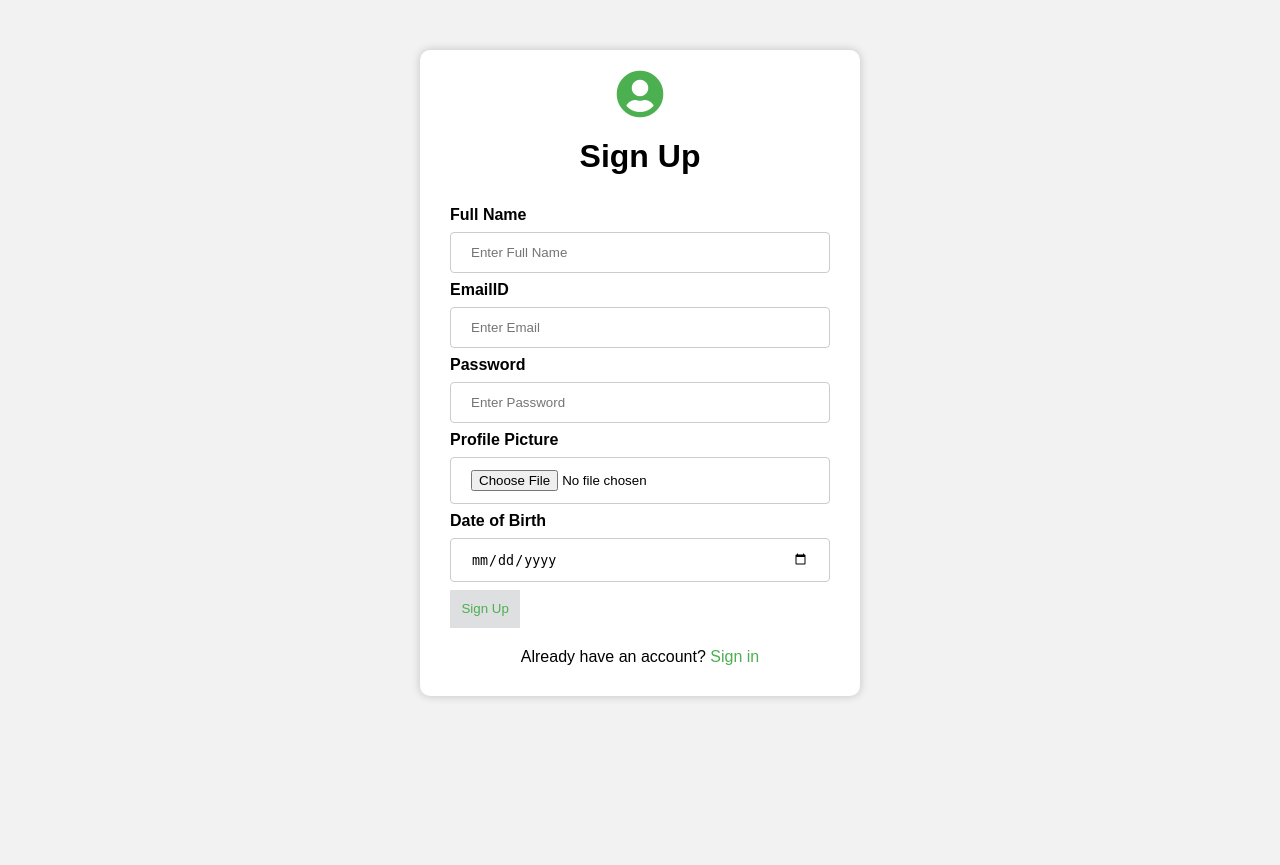
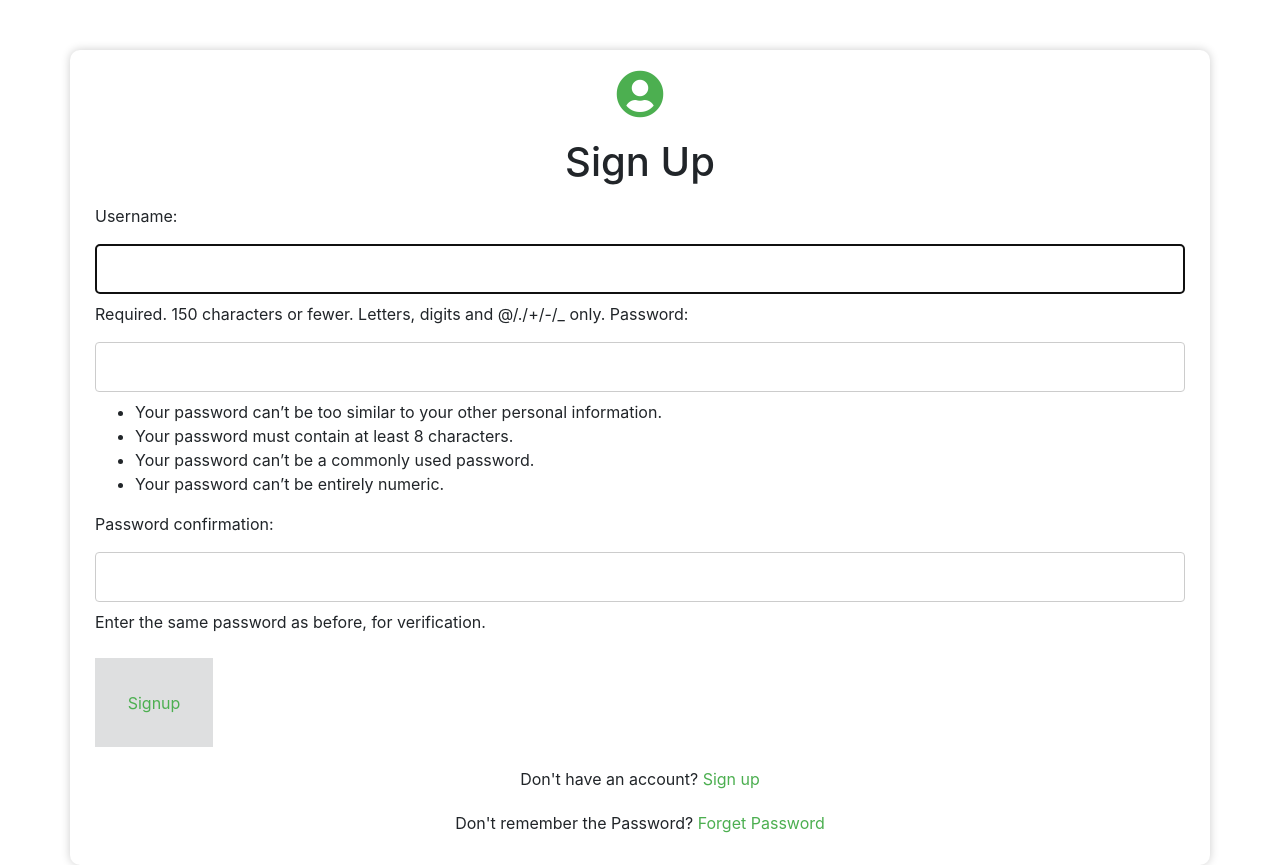
Before and after one commit to GamerBoy2K/movie-recommendation-django, a Django app: page /signup in a window 1280 px wide. Before the commit the page ends 699 px from the top, so only its background shows below. Run offline with Django 4.2, Linux system fonts and the light colour scheme; some libraries are stand-ins or nearby versions.

Commit message:
user registration done with demo 'bob''bobgoodcop'

```diff
--- a/movie_recom/templates/signup.html
+++ b/movie_recom/templates/signup.html
@@ -1,7 +1,7 @@
 <!DOCTYPE html>
 <html>
   <head>
-    <title>Sign Up</title>
+    <title>Login</title>
     <meta charset="UTF-8">
     <meta name="viewport" content="width=device-width, initial-scale=1">
     <link rel="stylesheet" href="https://cdnjs.cloudflare.com/ajax/libs/font-awesome/5.15.3/css/all.min.css" integrity="sha512-7YDF2HqbLj7+bFgE8uM7muzODmVTMwzZT6jRn6nEtU6GXTl3Bnoe2W8Ks7sN6BcaJ3qTwcP2fmgeY7Ybf1LrdA==" crossorigin="anonymous" referrerpolicy="no-referrer" />
@@ -35,7 +35,7 @@
       }
 
       /* Style the input fields */
-      input[type=text], input[type=password], input[type=email], input[type=file], input[type=date] {
+      input[type=text], input[type=password] {
         width: 100%;
         padding: 12px 20px;
         margin: 8px 0;
@@ -95,62 +95,44 @@
       }
 
     </style>
+
+<link rel="stylesheet" href="https://cdn.jsdelivr.net/npm/bootstrap@4.0.0/dist/css/bootstrap.min.css" integrity="sha384-Gn5384xqQ1aoWXA+058RXPxPg6fy4IWvTNh0E263XmFcJlSAwiGgFAW/dAiS6JXm" crossorigin="anonymous">
+
   </head>
 
   <body>
+    {% if form.errors %}
+      <div class="alert alert-warning alert-dismissible fade show" role="alert">
+        {{ form.errors }}
+        <button type="button" class="close" data-dismiss="alert" aria-label="Close">
+          <span aria-hidden="true">&times;</span>
+        </button>
+      </div>
+    {% endif %}
+
     <div class="container">
       <div class="icon">
         <i class="fas fa-user-circle"></i>
       </div>
       <h1>Sign Up</h1>
-      <form>
-        <label for="uname"><b>Full Name</b></label>
-        <input type="text" placeholder="Enter Full Name" name="uname" required>
+      <form method=POST>
+        {% csrf_token %}
+        {{ form }}
+        <br><br>
+        <button type="submit" style="padding: 3%;color: #4CAF50;background-color: #dedfe0;border: 0;">Signup</button>
 
-        <label for="username"><b>EmailID</b></label>
-        <input type="email" placeholder="Enter Email" name="username" required>
+      </form>
 
-        <label for="password"><b>Password</b></label>
-        <input type="password" placeholder="Enter Password" name="password" required>
-
-        <label for="profile-picture"><b>Profile Picture</b></label>
-        <input type="file" name="profile-picture" accept="image/*">
-
-        <label for="profile-picture"><b>Date of Birth</b></label>
-        <input type="date" name="userDOB" required>
-
-        <button type="submit" style="padding: 3%;color: #4CAF50;background-color: #dedfe0;border: 0;">Sign Up</button>
-      </form>
       <div class="signup">
-        Already have an account? <a href="/login">Sign in</a>
+        Don't have an account? <a href="./login">Sign up</a>
+      </div>
+      <div class="signup">
+        Don't remember the Password? <a href="#">Forget Password</a>
       </div>
     </div>
 
-    <script>
-        const fileInput = document.querySelector('input[type="file"]');
-        const fileSizeLimit = 500 * 1024; // 500KB in bytes
-        const allowedExtensions = ['jpg', 'jpeg', 'png', 'gif'];
-
-        fileInput.addEventListener('change', function(event) {
-          const file = event.target.files[0];
-          const fileSize = file.size;
-          const fileName = file.name;
-          const fileExtension = fileName.split('.').pop().toLowerCase();
-
-          if (!allowedExtensions.includes(fileExtension)) {
-            alert('Please select an image file (jpg, jpeg, png).');
-            fileInput.value = '';
-            return;
-          }
-
-          if (fileSize > fileSizeLimit) {
-            alert('File size must be under 500KB.');
-            fileInput.value = '';
-            return;
-          }
-        });
-      </script>
-
-
+    <script src="https://code.jquery.com/jquery-3.2.1.slim.min.js" integrity="sha384-KJ3o2DKtIkvYIK3UENzmM7KCkRr/rE9/Qpg6aAZGJwFDMVNA/GpGFF93hXpG5KkN" crossorigin="anonymous"></script>
+<script src="https://cdn.jsdelivr.net/npm/popper.js@1.12.9/dist/umd/popper.min.js" integrity="sha384-ApNbgh9B+Y1QKtv3Rn7W3mgPxhU9K/ScQsAP7hUibX39j7fakFPskvXusvfa0b4Q" crossorigin="anonymous"></script>
+<script src="https://cdn.jsdelivr.net/npm/bootstrap@4.0.0/dist/js/bootstrap.min.js" integrity="sha384-JZR6Spejh4U02d8jOt6vLEHfe/JQGiRRSQQxSfFWpi1MquVdAyjUar5+76PVCmYl" crossorigin="anonymous"></script>
   </body>
 </html>
--- a/movie_recom/websiteSuggest/urls.py
+++ b/movie_recom/websiteSuggest/urls.py
@@ -8,7 +8,7 @@ urlpatterns=[
     path('',views.indexPage),
     path('login',views.login_users),
     path('logout',views.logout_users),
-    path('signup',views.signup),
+    path('signup',views.register_user),
     path('searchResult',views.searchResult),
     path('search',views.search),
     path('movieDetails/<int:id>',views.movieDetails),
--- a/movie_recom/websiteSuggest/views.py
+++ b/movie_recom/websiteSuggest/views.py
@@ -5,9 +5,24 @@ from .forms import *
 from django.http import JsonResponse
 from django.contrib.auth import authenticate,login,logout
 from django.contrib import messages
+from django.contrib.auth.forms import UserCreationForm
 
 def indexPage(request):
     return render(request,'index.html')
+
+def register_user(request):
+    if request.method == "POST":
+        form = UserCreationForm(request.POST)
+        if form.is_valid():
+            form.save()
+            username= form.cleaned_data['username']
+            password= form.cleaned_data['password1']
+            user = authenticate(username=username, password=password)
+            login(request,user)
+            redirect(adminDashboard)
+    else:
+        form = UserCreationForm()
+    return render(request,'signup.html', {'form':form})
 
 def login_users(request):
     if request.method == "POST":
```
